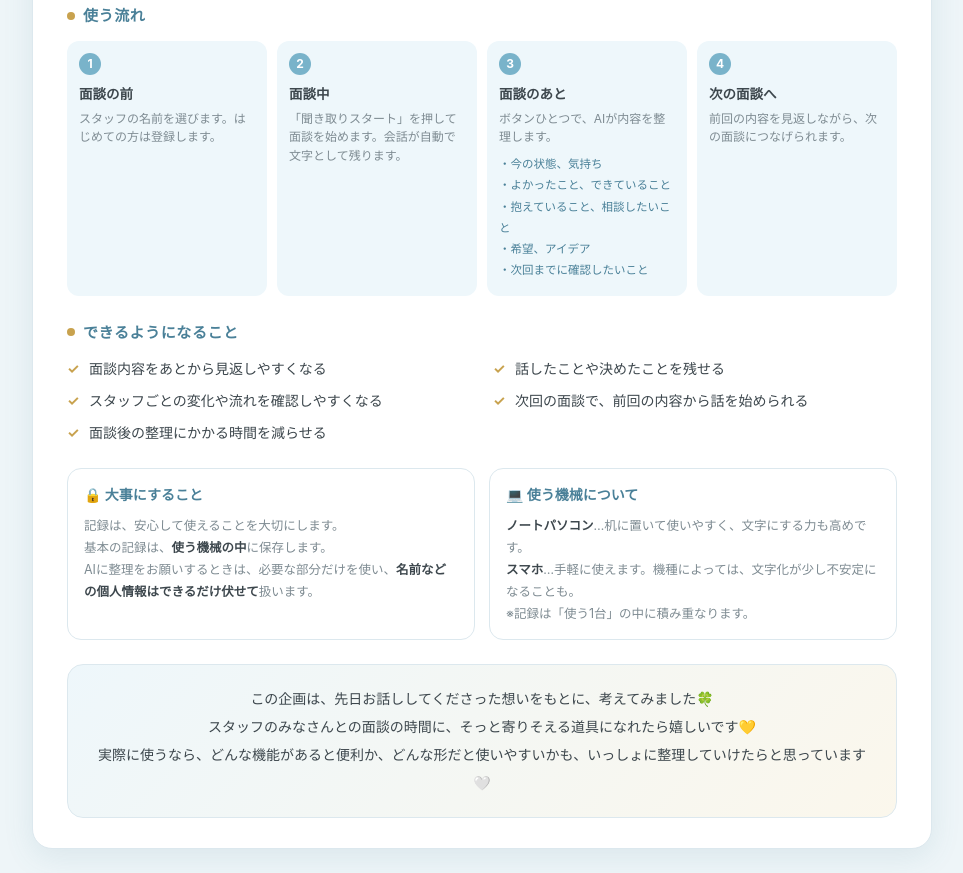
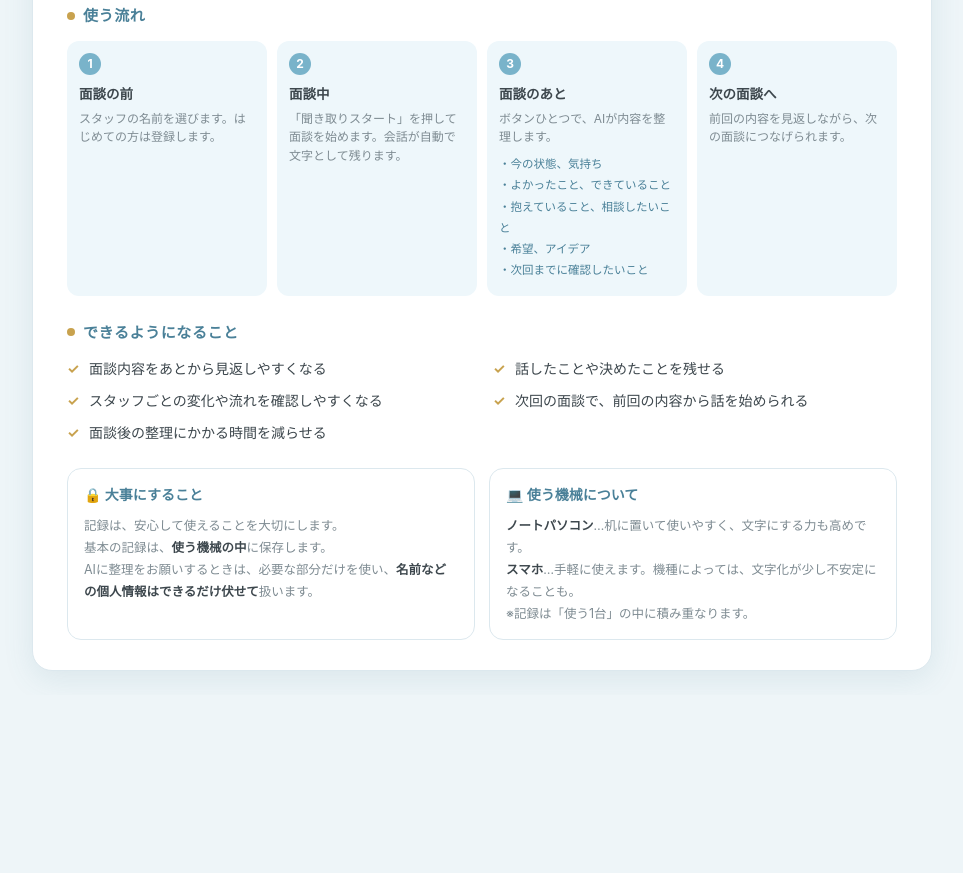
Before and after one commit to begracenao-alt/mendan, a plain HTML site: page index.html in a window 1280 px wide. Shown: the part 590-1463 px from the top of the page, without its empty margins (158-1121 px from the left). After the commit the page ends 1285 px from the top, so only its background shows below. Drawn offline with Linux system fonts and the light colour scheme.

Commit message:
締めの段落をまるごとカット（なお様の言葉で添える）
Co-Authored-By: Claude Opus 4.8 (1M context) <noreply@anthropic.com>

```diff
--- a/index.html
+++ b/index.html
@@ -182,12 +182,6 @@
       </div>
     </div>
 
-    <div class="closing">
-      <p>この企画は、先日お話ししてくださった想いをもとに、考えてみました🍀<br>
-      スタッフのみなさんとの面談の時間に、そっと寄りそえる道具になれたら嬉しいです💛<br>
-      実際に使うなら、どんな機能があると便利か、どんな形だと使いやすいかも、いっしょに整理していけたらと思っています🤍</p>
-    </div>
-
   </div>
 </div>
 </body>
```
